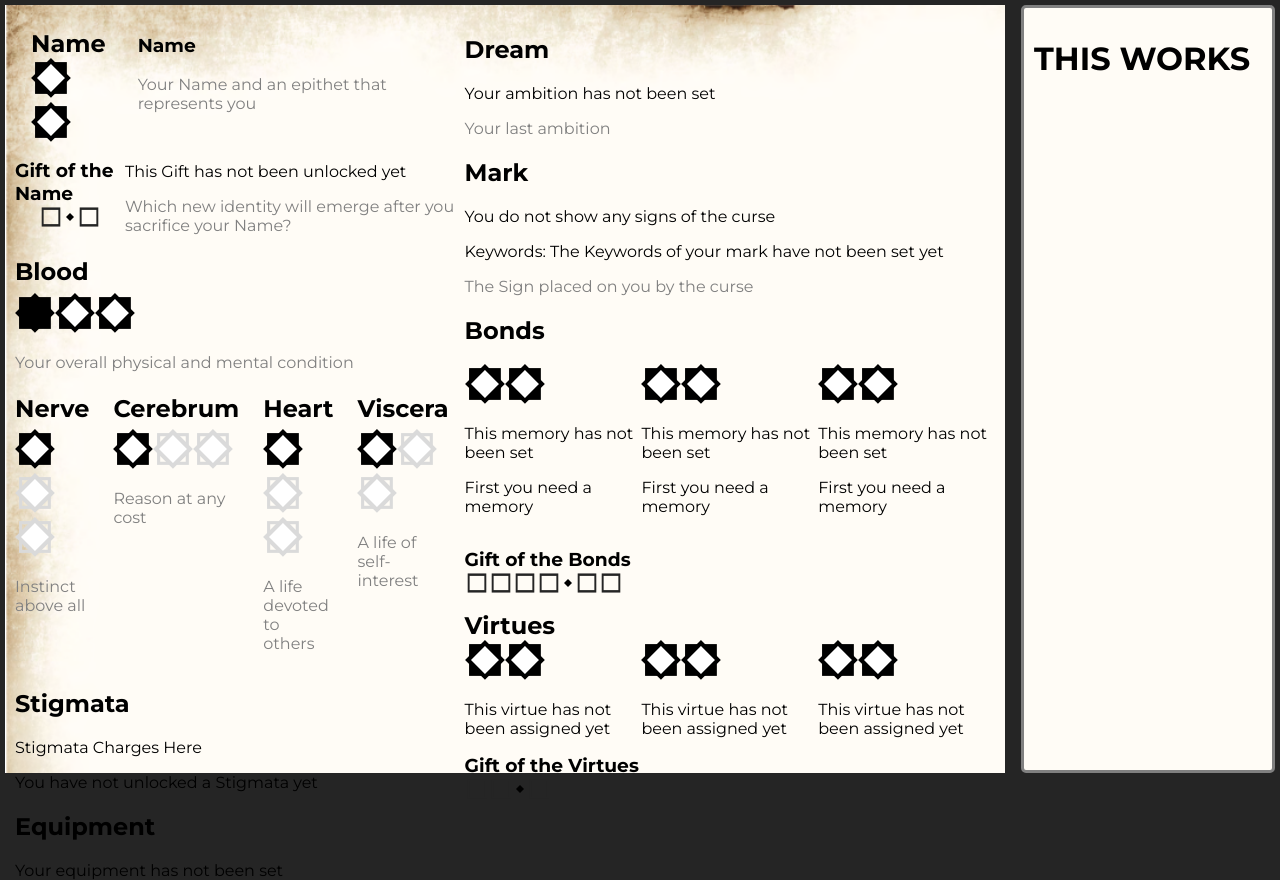
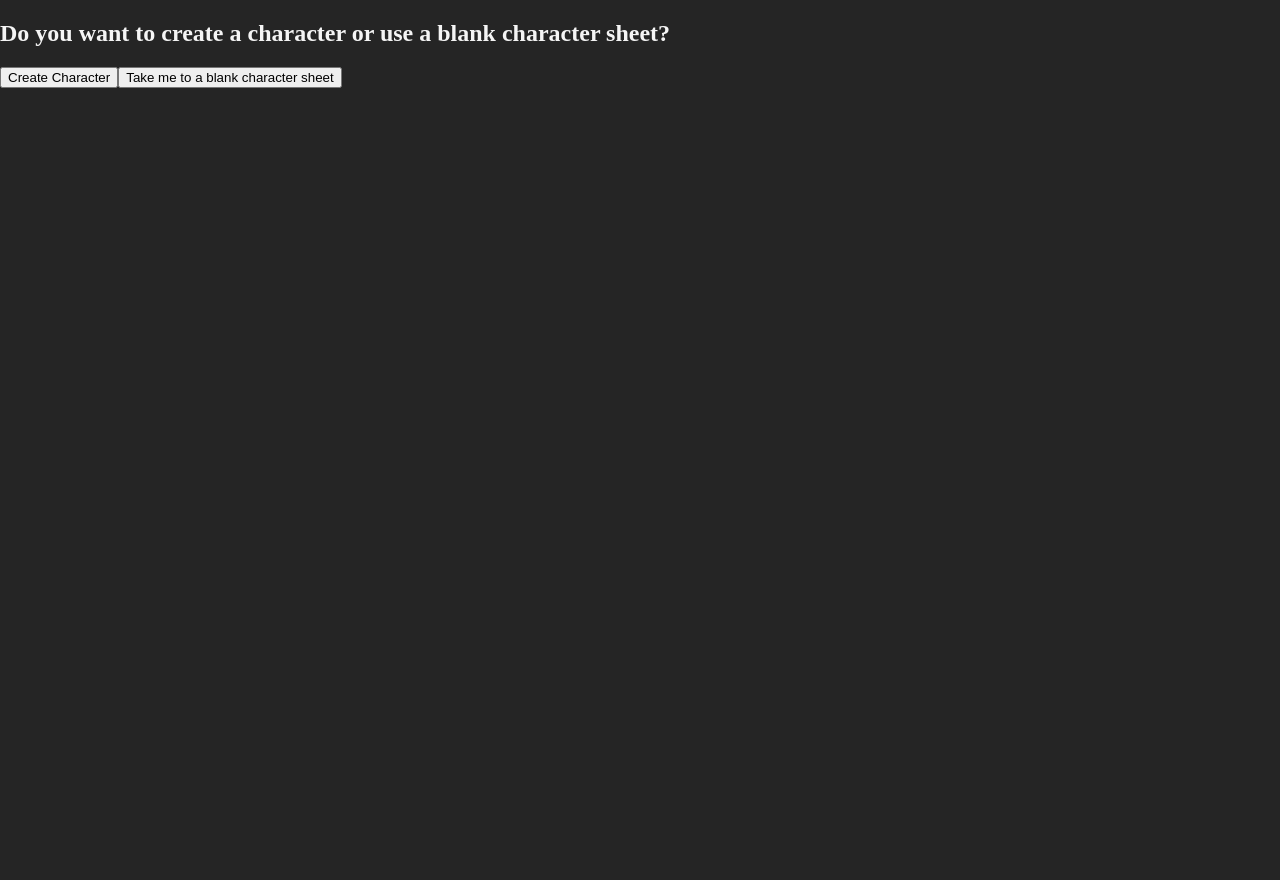
Before and after one commit to Grykus762/Micro-VTT, a React (Vite) app: page / in a window 1280 px wide. After the commit the page ends 804 px from the top, so only its background shows below. Built offline with nearby package versions, Linux system fonts and the light colour scheme.

Commit message:
Scaffolded a form for users to start entering their character's data

```diff
--- a/src/components/Memento_char_sheet.jsx
+++ b/src/components/Memento_char_sheet.jsx
@@ -22,6 +22,7 @@ export default function Memento_char_sheet(character)
 
     const charOrgans=organs.map(organ=> <Organ_attribute
         organName={organ.organName}
+        key={organ.organName}
         slots={displaySlots( organ.corruption,organ.slots)}
         description={organ.description}
         handleClick={()=>handleSlotClick(bloodInfo.corrupted)}
--- a/src/components/SheetLoader.jsx
+++ b/src/components/SheetLoader.jsx
@@ -4,7 +4,7 @@ import Memento_char_sheet from "./Memento_char_sheet";
 
 export default function SheetLoader()
 {
-    const defaultChar =  {
+    const blankCharacter =  {
         "name": {
             "name": "Name",
             "slots": 2,
@@ -108,9 +108,10 @@ export default function SheetLoader()
             "corrupted": 0
         },
       }
-      const [memMoriChar, setMemMoriChar] = useState(defaultChar)
-    return (
-        <div id="main-container">
+      const [memMoriChar, setMemMoriChar] = useState(blankCharacter)
+      const [navigateToSheet, setNavigateToSheet] = useState(false)
+
+      const sheet= <div id="main-container">
         <Memento_char_sheet
         name={memMoriChar.name}
         giftName={memMoriChar.giftName}
@@ -131,5 +132,22 @@ export default function SheetLoader()
         />
         <Foundry_sidebar />
       </div>
+
+      const characterCreatorForm = <>
+       <h2>Do you want to create a character or use a blank character sheet?</h2>
+       <button>Create Character</button>
+       <button onClick={()=>handleClick()}>Take me to a blank character sheet</button>
+      </>
+
+      function handleClick()
+      {
+        setNavigateToSheet(true)
+      }
+
+      const display = navigateToSheet? sheet: characterCreatorForm
+    return (
+        <>
+           {display}
+        </>
     )
 }
--- a/src/components/memento_mori_components/Organ_attribute.jsx
+++ b/src/components/memento_mori_components/Organ_attribute.jsx
@@ -1,7 +1,3 @@
-import filledSlot from "../../assets/VTT/Filled_Slot.svg"
-import unfilledSlot from "../../assets/VTT/Unfilled_Slot.svg"
-import corruptedSlot from "../../assets/VTT/Corrupted_Slot.svg"
-
 export default function Organ_attribute(props)
 {
     const {organName, description, slotInfo, displaySlots, slots, handleClick, diceRoll } = props
```
Lines whose indentation alone changed are shown as unchanged.
